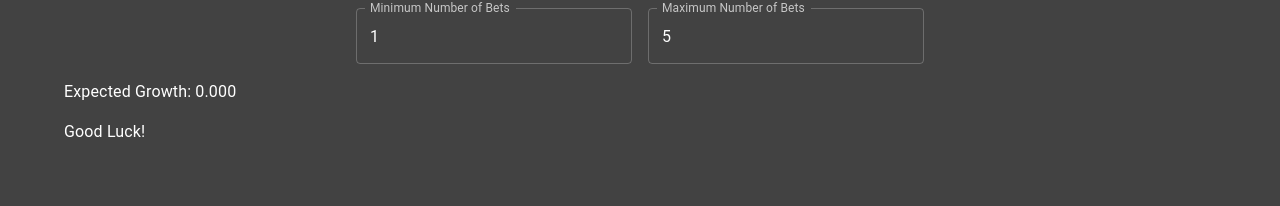
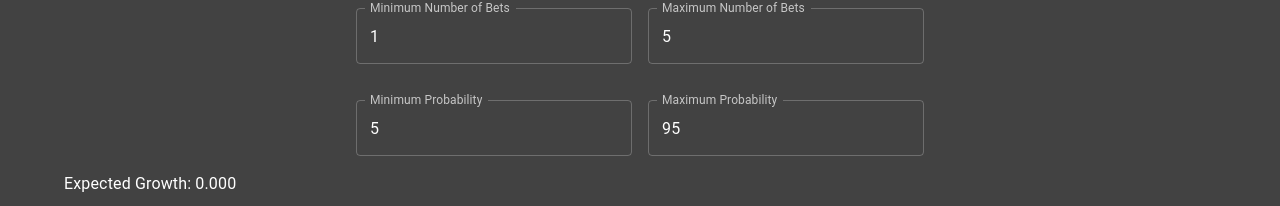
Before and after one commit to PredictionExplorer/BettingSimulator, a React (Create React App) app: page / in a window 1280 px wide. Shown: the part 256-462 px from the top of the page. Built offline with nearby package versions, Linux system fonts and the light colour scheme; no server answers.

Commit message:
Make it possible to specify probability ranges

```diff
--- a/src/App.js
+++ b/src/App.js
@@ -186,6 +186,9 @@ function App() {
   const [minBets, setMinBets] = useState(1);
   const [maxBets, setMaxBets] = useState(5);
 
+  const [minProbability, setMinProbability] = useState(5);
+  const [maxProbability, setMaxProbability] = useState(95);
+
   const [isWasmReady, setWasmReady] = useState(false);
 
   const [bets, setBets] = useState([]);
@@ -261,7 +264,7 @@ function App() {
 
   const generateOneBet = () => {
       //let p = getRandomFloat(0.05, 0.95);
-      let p = getRandomFloat(0.05, 0.95);
+      let p = getRandomFloat(minProbability / 100.0, maxProbability / 100.0);
       let implied = 1 / p;
       let b = getRandomFloat(implied, implied + (implied - 1) * 2);
       return {probability: p, payout: b, betPercentage: 0.0, id: null, optimalSize: null, state: "neutral", result: null}
@@ -303,6 +306,20 @@ function App() {
     if (newMaxBetsValue > 20) return;
     if (newMaxBetsValue < minBets) return;
     setMaxBets(newMaxBetsValue);
+  };
+
+  const handleMinProbabilityChange = (event) => {
+    const newMinProbability = Number(event.target.value);
+    if (newMinProbability < 1) return;
+    if (newMinProbability > maxProbability) return;
+    setMinProbability(newMinProbability);
+  };
+
+  const handleMaxProbabilityChange = (event) => {
+    const newMaxProbability = Number(event.target.value);
+    if (newMaxProbability > 100) return;
+    if (newMaxProbability < minProbability) return;
+    setMaxProbability(newMaxProbability);
   };
 
   return (
@@ -391,6 +408,28 @@ function App() {
         />
       </Grid>
     </Grid>
+      <Grid container spacing={2} justifyContent="center" style={{ marginTop: '20px' }}>
+      <Grid item xs={12} sm={6} md={3}>
+        <TextField
+          label="Minimum Probability"
+          type="number"
+          value={minProbability}
+          onChange={handleMinProbabilityChange}
+          variant="outlined"
+          fullWidth
+        />
+      </Grid>
+      <Grid item xs={12} sm={6} md={3}>
+        <TextField
+          label="Maximum Probability"
+          type="number"
+          value={maxProbability}
+          onChange={handleMaxProbabilityChange}
+          variant="outlined"
+          fullWidth
+        />
+      </Grid>
+    </Grid>
       <p>Expected Growth: {growthUI.toFixed(3)}</p>
       <p>{messageUI}</p>
     </Container>
```
